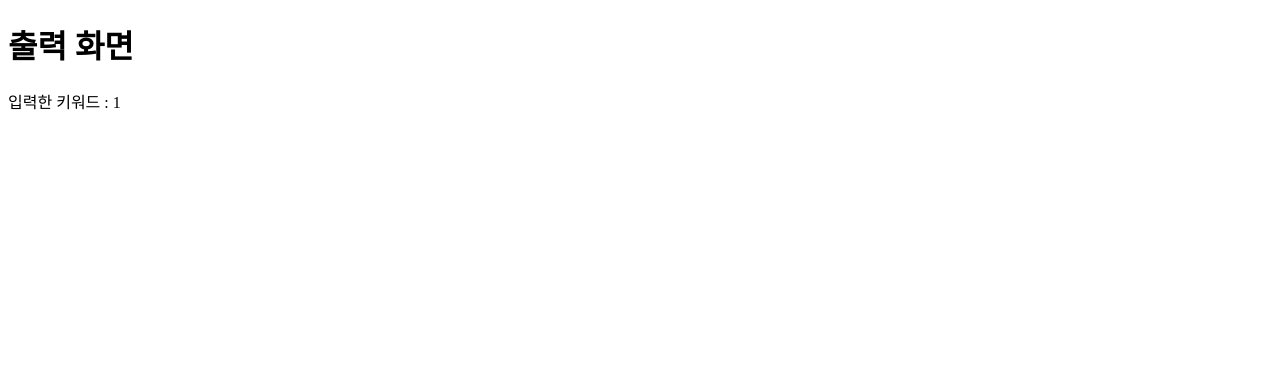
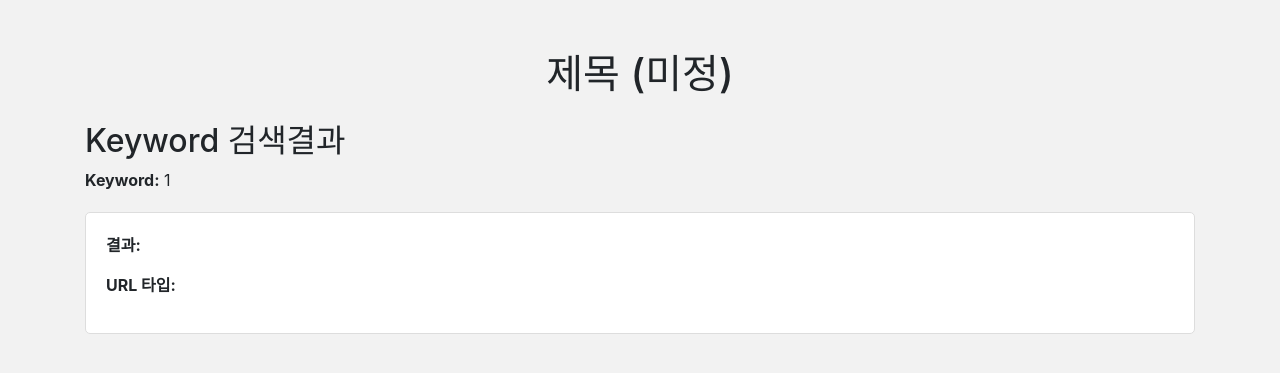
Before and after one commit to yonghoya/AI_Security_Network_Project, a Django app: page /output/1/ in a window 1280 px wide. Shown: the top 373 px of the page. Run offline with Django 3.2, Linux system fonts and the light colour scheme; some libraries are stand-ins or nearby versions.

Commit message:
output-page 기본 틀

```diff
--- a/templates/main/output.html
+++ b/templates/main/output.html
@@ -3,9 +3,41 @@
 <head>
     <meta charset="UTF-8">
     <title>AI 보안 프로젝트</title>
+    <!-- Bootstrap CSS -->
+    <link href="https://maxcdn.bootstrapcdn.com/bootstrap/4.5.2/css/bootstrap.min.css" rel="stylesheet">
+    <style>
+        body {
+            background-color: #f2f2f2;
+        }
+        .container {
+            margin-top: 50px;
+        }
+        .result {
+            margin-top: 20px;
+            padding: 20px;
+            background-color: #fff;
+            border: 1px solid #ddd;
+            border-radius: 5px;
+        }
+
+    </style>
 </head>
 <body>
-    <h1> 출력 화면 </h1>
-    <p> 입력한 키워드 : {{ keyword }} </p>
+    <div class="container">
+
+        <div class="text-center">
+            <h1 class="mb-4">제목 (미정)</h1>
+        </div>
+
+        <h2>Keyword 검색결과</h2>
+
+        <p><strong>Keyword:</strong> {{ keyword }}</p>
+
+        <div class="result">
+            <p><strong> 결과: </strong> </p>
+            <p><strong> URL 타입: </strong> </p>
+        </div>
+
+    </div>
 </body>
 </html>
```
